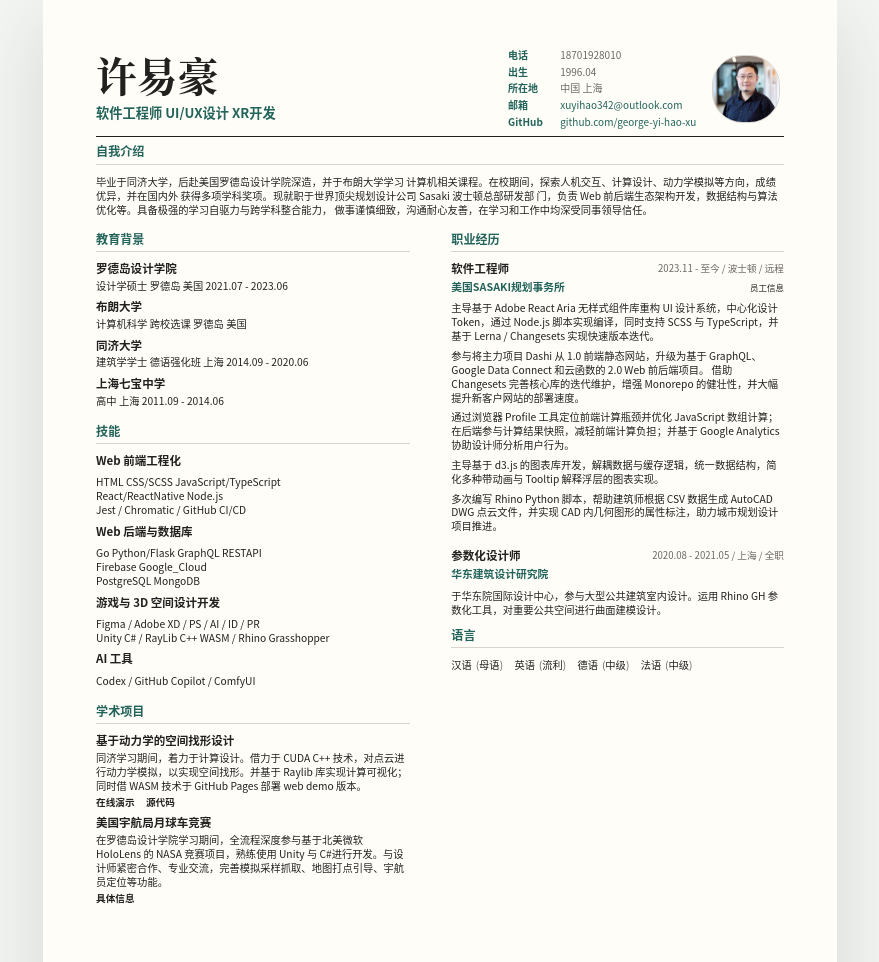
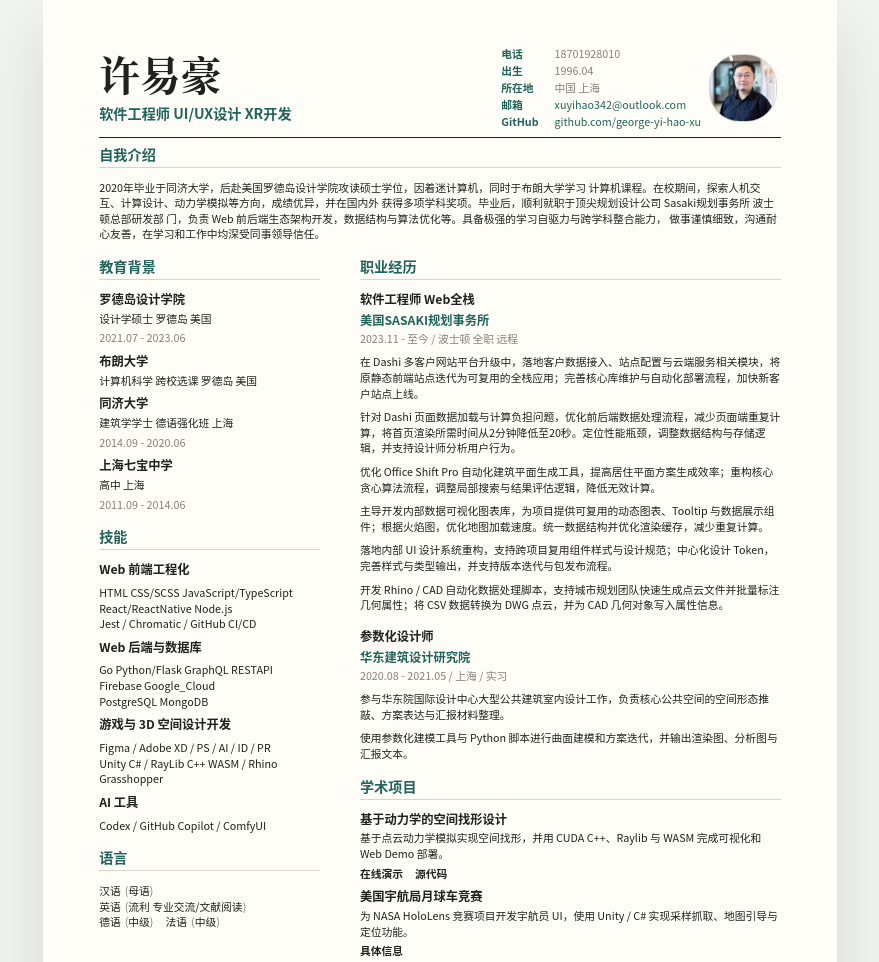
Before and after one commit to george-yi-hao-xu/resume, a website built with Vite: page src/index.html in a window 1280 px wide. Shown: the top 962 px of the page, without its empty margins (200-1079 px from the left). Built offline with nearby package versions, Linux system fonts and the light colour scheme.

Commit message:
Gx/feat/polish (#5)
* summary readme &etc.

* info updates

* chore

```diff
--- a/src/components/BilingualResumeMaker.scss
+++ b/src/components/BilingualResumeMaker.scss
@@ -2,7 +2,7 @@
 
 .bi-document {
   display: grid;
-  gap: var(--bi-document-gap);
+  gap: var(--gap-xl);
 }
 
 .bi-resume {
@@ -12,58 +12,58 @@
   margin: var(--space-none) auto;
   max-width: $print-page-width;
   min-height: $print-page-height;
-  padding: var(--bi-page-padding);
+  padding: var(--gap-xl) var(--gap-page);
   position: relative;
 }
 
 .bi-resume--zh,
 .bi-resume--en {
-  padding: var(--bi-page-padding-expanded);
+  padding: var(--gap-page) calc(var(--gap-page) + var(--gap-sm));
 }
 
 .bi-header {
   align-items: center;
   border-bottom: 0.45mm solid $ink;
   display: grid;
-  gap: var(--bi-header-gap);
+  gap: var(--gap-sm);
   grid-template-columns: minmax(0, 1fr) minmax(52mm, auto) 19mm;
-  padding-bottom: var(--bi-header-padding-bottom);
+  padding-bottom: var(--gap-sm);
 }
 
 .bi-header h1 {
   align-items: baseline;
   display: flex;
   flex-wrap: wrap;
-  gap: var(--bi-header-title-gap);
-  line-height: 1;
+  gap: var(--gap-sm);
+  line-height: var(--line-height-display);
 }
 
 .bi-header h1 span {
-  font-family: "Noto Serif CJK SC", "Source Han Serif SC", "SimSun", "Songti SC", serif;
-  font-size: 10.8mm;
+  font-family: var(--font-family-cjk-serif);
+  font-size: var(--font-size-display);
   font-weight: 700;
 }
 
 .bi-header h1 small {
   color: $muted;
-  font-size: 4.2mm;
+  font-size: var(--font-size-lg);
   font-weight: 600;
 }
 
 .bi-header__identity > p {
-  margin-top: var(--bi-role-margin-top);
+  margin-top: var(--gap-sm);
 }
 
 .bi-role {
   color: $accent-dark;
   display: block;
-  font-size: 3.5mm;
+  font-size: var(--font-size-lg);
   font-weight: 700;
 }
 
 .bi-resume--mixed .bi-role {
   display: flex;
-  gap: var(--bi-header-gap);
+  gap: var(--gap-sm);
 }
 
 .bi-resume--mixed .bi-role__en {
@@ -74,9 +74,9 @@
 .bi-contact-list {
   color: $muted;
   display: grid;
-  font-size: 2.65mm;
-  gap: var(--bi-contact-gap);
-  line-height: 1.25;
+  font-size: var(--font-size-sm);
+  gap: var(--gap-s);
+  line-height: var(--line-height-tight);
   list-style: none;
   margin: var(--space-none);
   padding: var(--space-none);
@@ -84,7 +84,7 @@
 
 .bi-contact-list li {
   display: grid;
-  gap: var(--bi-contact-item-gap);
+  gap: var(--gap-sm);
   grid-template-columns: 12mm minmax(0, 1fr);
 }
 
@@ -104,53 +104,53 @@
 // 主框架分割 main frame
 .bi-grid {
   display: grid;
-  gap: var(--bi-grid-gap);
-  grid-template-columns: minmax(48mm, 1fr) minmax(0, 1fr);
-  padding-top: var(--bi-grid-padding-top);
+  gap: var(--gap-l);
+  grid-template-columns: minmax(42mm, 0.72fr) minmax(0, 1.28fr);
+  padding-top: var(--gap-ml);
 }
 
 .bi-sidebar {
   // border-right: 0.25mm solid $rule;
-  padding-right: var(--bi-sidebar-padding-right);
+  padding-right: var(--gap-ml);
 }
 
 .bi-section + .bi-section,
 .bi-job + .bi-job {
-  margin-top: var(--bi-section-gap);
+  margin-top: var(--gap-ml);
 }
 
 .bi-profile-section {
-  margin-top: var(--bi-profile-margin-top);
+  margin-top: var(--gap-sm);
 }
 
 .bi-languages-section {
-  margin-top: var(--bi-languages-margin-top);
+  margin-top: var(--gap-m);
 }
 
 .bi-main-projects {
-  margin-top: var(--bi-section-gap);
+  margin-top: var(--gap-ml);
 }
 
 .bi-section h2,
 .bi-main > h2 {
   border-bottom: 0.25mm solid $rule;
   color: $china-red;
-  font-size: 3.2mm;
+  font-size: var(--font-size-lg);
   font-weight: 800;
-  line-height: 1.2;
-  margin-bottom: var(--bi-heading-margin-bottom);
-  padding-bottom: var(--bi-heading-padding-bottom);
+  line-height: var(--line-height-tight);
+  margin-bottom: var(--gap-m);
+  padding-bottom: var(--gap-s);
 }
 
 .bi-entry + .bi-entry,
 .bi-entry .bi-plain-list {
-  margin-top: var(--bi-entry-gap);
+  margin-top: var(--gap-sm);
 }
 
 .bi-entry h3,
 .bi-job h3 {
-  font-size: 3.05mm;
-  line-height: 1.2;
+  font-size: var(--font-size-md);
+  line-height: var(--line-height-tight);
 }
 
 // 语言栏
@@ -170,31 +170,42 @@
 .bi-profile,
 .bi-job ul {
   color: $muted;
-  font-size: 2.72mm;
-  line-height: 1.36;
+  font-size: var(--font-size-sm);
+  line-height: var(--line-height-normal);
 
   // 不在详情里面加点
   list-style: none;
 }
 
 .bi-entry p {
-  margin-top: var(--bi-entry-meta-margin-top);
+  margin-top: var(--gap-s);
+}
+
+.bi-entry__time {
+  color: $muted;
+  font-size: var(--font-size-sm);
+  font-weight: 500;
+  // opacity: 0.6;
+
+  span {
+    color: $muted;
+  }
 }
 
 .bi-link-row {
   display: flex;
   flex-wrap: wrap;
-  gap: var(--bi-link-row-gap-y) var(--bi-link-row-gap-x);
+  gap: var(--gap-sm) var(--gap-m);
 }
 
 .bi-link-row a {
-  font-size: 2.55mm;
+  font-size: var(--font-size-sm);
   font-weight: 700;
 }
 
 .bi-link-row .bi-text {
   display: flex;
-  gap: var(--bi-inline-gap);
+  gap: var(--gap-s);
 }
 
 .bi-resume--mixed .bi-link-row .bi-text__en {
@@ -207,7 +218,7 @@
 
 .bi-link-row--quiet a {
   color: $muted;
-  font-size: 2.25mm;
+  font-size: var(--font-size-sm);
   font-weight: 500;
   text-decoration: none;
 }
@@ -226,7 +237,7 @@
 
 .bi-profile {
   display: grid;
-  gap: var(--bi-contact-item-gap);
+  gap: var(--gap-sm);
   grid-template-columns: 1fr;
 }
 
@@ -247,7 +258,7 @@
 .bi-resume--mixed .bi-text,
 .bi-resume--mixed .bi-bullet {
   display: grid;
-  gap: var(--bi-mixed-text-gap);
+  gap: var(--gap-2xs);
 }
 
 .bi-resume--mixed .bi-text__zh,
@@ -258,15 +269,12 @@
 .bi-resume--mixed .bi-text__en,
 .bi-resume--mixed .bi-bullet__en {
   color: $muted;
-  font-size: 2.4mm;
+  font-size: var(--font-size-sm);
   font-weight: 500;
 }
 
 .bi-job__header {
   align-items: start;
-  display: grid;
-  gap: var(--bi-job-header-gap);
-  grid-template-columns: minmax(0, 1fr) minmax(33mm, auto);
 }
 
 .bi-job__company {
@@ -274,50 +282,28 @@
   color: $accent-dark;
   display: flex;
   justify-content: space-between;
-  font-size: 2.85mm;
+  font-size: var(--font-size-md);
   font-weight: 700;
-  gap: var(--bi-job-company-gap);
-  margin-top: var(--bi-entry-meta-margin-top);
-}
-
-.links {
-  margin-top: var(--bi-job-list-gap);
-  display: inline-flex;
-  gap: var(--bi-inline-gap);
-}
-
-.links a {
-  color: $muted;
-  font-size: 2.25mm;
-  font-weight: 500;
-  text-decoration: none;
-}
-
-.links .bi-text {
-  display: flex;
-  gap: var(--bi-inline-gap);
-}
-
-.bi-resume--mixed .links .bi-text__zh,
-.bi-resume--mixed .links .bi-text__en {
-  color: $muted;
+  gap: var(--gap-sm);
+  margin-top: var(--gap-s);
 }
 
 .bi-job__meta {
   color: $muted;
-  font-size: 2.55mm;
-  line-height: 1.3;
-  text-align: right;
+  font-size: var(--font-size-sm);
+  line-height: var(--line-height-normal);
+  margin-top: var(--gap-2xs);
+  text-align: left;
 }
 
 .bi-job ul {
   color: $ink;
-  margin: var(--bi-job-list-gap) var(--space-none) var(--space-none);
+  margin: var(--gap-sm) var(--space-none) var(--space-none);
   padding-left: var(--space-none);
 }
 
 .bi-job li + li {
-  margin-top: var(--bi-job-item-gap);
+  margin-top: var(--gap-sm);
 }
 
 .bi-language {
@@ -325,8 +311,8 @@
 
   &__level{
     display: flex;
-    margin-left: var(--bi-language-level-margin-left);
-    margin-right: var(--bi-language-level-margin-right);
+    margin-left: var(--gap-s);
+    margin-right: var(--gap-m);
   }
 }
 
@@ -334,7 +320,7 @@
   .bi-resume {
     margin: var(--space-none);
     min-height: 0;
-    padding: var(--bi-page-padding-compact);
+    padding: var(--gap-xl);
   }
 
   .bi-header,
--- a/src/components/Entry.scss
+++ b/src/components/Entry.scss
@@ -2,8 +2,8 @@
 
 .entry,
 .skill-group {
-  font-size: 3.26mm;
-  line-height: 1.35;
+  font-size: var(--font-size-md);
+  line-height: var(--line-height-normal);
 }
 
 .entry + .entry,
@@ -19,22 +19,22 @@
 
 .entry a {
   // display: block;
-  font-size: 3.05mm;
-  line-height: 1.3;
+  font-size: var(--font-size-md);
+  line-height: var(--line-height-normal);
   margin-top: var(--gap-s);
   margin-right: var(--gap-sm);
 }
 
 .entry__meta,
 .entry__note {
-  font-size: 3.05mm;
+  font-size: var(--font-size-md);
   opacity: 0.8;
 }
 
 .plain-list {
   color: $muted;
-  font-size: 3.26mm;
-  line-height: 1.45;
+  font-size: var(--font-size-md);
+  line-height: var(--line-height-loose);
   list-style: none;
   padding: var(--space-none);
 }
--- a/src/components/Experience.scss
+++ b/src/components/Experience.scss
@@ -13,7 +13,7 @@
 
 .job__company {
   color: $accent-dark;
-  font-size: 3.47mm;
+  font-size: var(--font-size-lg);
   font-weight: 700;
   margin-top: var(--gap-s);
 }
@@ -21,19 +21,19 @@
 .job__meta {
   color: $muted;
   display: grid;
-  font-size: 3.05mm;
+  font-size: var(--font-size-md);
   gap: var(--gap-2xs);
   justify-items: end;
-  line-height: 1.3;
+  line-height: var(--line-height-normal);
   text-align: right;
 }
 
 .job ul {
   color: #393735;
-  font-size: 3.39mm;
-  line-height: 1.45;
+  font-size: var(--font-size-md);
+  line-height: var(--line-height-loose);
   margin: var(--gap-sm) var(--space-none) var(--space-none);
-  padding-left: var(--list-indent);
+  padding-left: var(--gap-ml);
 }
 
 .job li + li {
@@ -43,9 +43,9 @@
 .link-row {
   display: flex;
   flex-wrap: wrap;
-  font-size: 3.09mm;
+  font-size: var(--font-size-md);
   gap: var(--gap-sm) var(--gap-m);
-  line-height: 1.3;
+  line-height: var(--line-height-normal);
   margin-top: var(--gap-sm);
   margin-left: var(--gap-ml);
 }
--- a/src/components/Header.scss
+++ b/src/components/Header.scss
@@ -6,11 +6,10 @@
 }
 
 .resume__header h1 {
-  font-family:
-    Georgia, "Times New Roman", serif;
-  font-size: 15mm;
+  font-family: var(--font-family-serif);
+  font-size: var(--font-size-display-xl);
   font-weight: 500;
-  line-height: 0.95;
+  line-height: var(--line-height-display);
   text-transform: uppercase;
 }
 
@@ -18,9 +17,9 @@
   color: $muted;
   display: flex;
   flex-wrap: wrap;
-  font-size: 3.3mm;
+  font-size: var(--font-size-md);
   gap: var(--gap-sm) var(--gap-m);
-  line-height: 1.35;
+  line-height: var(--line-height-normal);
   margin-top: var(--gap-m);
 }
 
--- a/src/components/Section.scss
+++ b/src/components/Section.scss
@@ -5,15 +5,15 @@
 }
 
 .section + .section--languages {
-  margin-top: var(--bi-languages-margin-top);
+  margin-top: var(--gap-m);
 }
 
 h2 {
   border-bottom: 0.25mm solid $rule;
   color: $accent-dark;
-  font-size: 3.47mm;
+  font-size: var(--font-size-lg);
   font-weight: 800;
-  line-height: 1.2;
+  line-height: var(--line-height-tight);
   margin-bottom: var(--gap-m);
   padding-bottom: var(--gap-s);
   text-transform: uppercase;
--- a/src/resume-data_bilingual.js
+++ b/src/resume-data_bilingual.js
@@ -73,9 +73,9 @@ export const resume_data_bilingual = {
     //   Trained in architecture and design at Tongji University and RISD, with CS coursework at Brown University; self-driven, detail-oriented, and trusted in cross-disciplinary collaboration.`,
     // },
     {
-      zh: `毕业于同济大学，后赴美国罗德岛设计学院深造，并于布朗大学学习
-计算机相关课程。在校期间，探索人机交互、计算设计、动力学模拟等方向，成绩优异，并在国内外
-获得多项学科奖项。现就职于世界顶尖规划设计公司 Sasaki 波士顿总部研发部
+      zh: `2020年毕业于同济大学，后赴美国罗德岛设计学院攻读硕士学位，因着迷计算机，同时于布朗大学学习
+计算机课程。在校期间，探索人机交互、计算设计、动力学模拟等方向，成绩优异，并在国内外
+获得多项学科奖项。毕业后，顺利就职于顶尖规划设计公司 Sasaki规划事务所 波士顿总部研发部
 门，负责 Web 前后端生态架构开发，数据结构与算法优化等。具备极强的学习自驱力与跨学科整合能力，
 做事谨慎细致，沟通耐心友善，在学习和工作中均深受同事领导信任。`,
       en: `Graduated in Architecture from Tongji University, continued design studies at Rhode Island School of Design,
@@ -92,44 +92,52 @@ export const resume_data_bilingual = {
   ],
   experience: [
     {
-      title: { zh: "软件工程师", en: "Software Engineer" },
+      title: { zh: "软件工程师 Web全栈", en: "Software Engineer" },
       company: "美国SASAKI规划事务所 Sasaki Associates, Inc.",
-      meta: ["2023.11 - 至今", "波士顿 / 远程"],
+      meta: ["2023.11 - 至今", "波士顿 全职 远程"],
       links: [
         { label: { zh: "员工信息", en: "Employee Info" }, href: "https://www.sasaki.com/people/george-xu/" },
       ],
       bullets: [
+
         {
-          zh: "主导基于 Adobe React Aria 无样式组件库重构 UI 设计系统，中心化设计 Token，通过 Node.js 脚本实现编译，同时支持 SCSS 与 TypeScript，并基于 Lerna / Changesets 实现快速版本迭代。",
-          en: "Refactored the UI design system with React Aria, design tokens, SCSS/TS output, and Lerna/Changesets releases.",
+          zh: `在 Dashi 多客户网站平台升级中，落地客户数据接入、站点配置与云端服务相关模块，将原静态前端站点迭代为可复用的全栈应用；完善核心库维护与自动化部署流程，加快新客户站点上线。`,
+          en: `Delivered client data integration, site configuration, and cloud-backed service modules for the Dashi multi-client website platform, evolving the original static frontend into a reusable full-stack application; improved package maintenance and deployment automation to speed up new client-site launches.`,
         },
         {
-          zh: `参与将主力项目 Dashi 从 1.0 前端静态网站，升级为基于 GraphQL、Google Data Connect 和云函数的 2.0 Web 前后端项目。
-            借助 Changesets 完善核心库的迭代维护，增强 Monorepo 的健壮性，并大幅提升新客户网站的部署速度。`,
-          en: "Upgraded Dashi from a static site to a GraphQL/Data Connect app; improved monorepo releases and client-site deployment.",
+          zh: `针对 Dashi 页面数据加载与计算负担问题，优化前后端数据处理流程，减少页面端重复计算，将首页渲染所需时间从2分钟降低至20秒。定位性能瓶颈，调整数据结构与存储逻辑，并支持设计师分析用户行为。`,
+          en: `Improved Dashi's frontend and backend data flow to address page-loading and client-side computation issues; identified performance bottlenecks, adjusted data structures and storage logic, and supported user behavior analysis.`,
         },
         {
-          zh: "通过浏览器 Profile 工具定位前端计算瓶颈并优化 JavaScript 数组计算；在后端参与计算结果快照，减轻前端计算负担；并基于 Google Analytics 协助设计师分析用户行为。",
-          en: "Profiled frontend bottlenecks, optimized JS array logic, moved heavy results to backend snapshots, and supported GA analysis.",
+          zh: `优化 Office Shift Pro 自动化建筑平面生成工具，提高居住平面方案生成效率；重构核心贪心算法流程，调整局部搜索与结果评估逻辑，降低无效计算。`,
+          en: `Improved Office Shift Pro, an automated floor-plan generation tool, to generate office layout options more efficiently. Refactored the core greedy-algorithm workflow, local search logic, and result-evaluation steps to reduce unnecessary computation.`,
         },
         {
-          zh: "主导基于 d3.js 的图表库开发，解耦数据与缓存逻辑，统一数据结构，简化多种带动画与 Tooltip 解释浮层的图表实现。",
-          en: "Built a d3.js chart library with cleaner data/cache logic, shared data models, animations, and tooltips.",
+          zh: `主导开发内部数据可视化图表库，为项目提供可复用的动态图表、Tooltip 与数据展示组件；根据火焰图，优化地图加载速度。统一数据结构并优化渲染缓存，减少重复计算。`,
+          en: `Led development of an internal data-visualization chart library with reusable animated charts, tooltips, and data-display components; standardized data models and optimized rendering cache behavior to reduce repeated computation.`,
         },
         {
-          zh: "多次编写 Rhino Python 脚本，帮助建筑师根据 CSV 数据生成 AutoCAD DWG 点云文件，并实现 CAD 内几何图形的属性标注，助力城市规划设计项目推进。",
-          en: "Wrote Rhino Python scripts for CSV-to-DWG point clouds, CAD annotations, and planning workflows."
+          zh: `落地内部 UI 设计系统重构，支持跨项目复用组件样式与设计规范；中心化设计 Token，完善样式与类型输出，并支持版本迭代与包发布流程。`,
+          en: `Delivered an internal UI design-system refactor to support reusable component styling and design standards across projects; centralized design tokens, improved style and type outputs, and supported versioning and package-release workflows.`,
+        },
+        {
+          zh: "开发 Rhino / CAD 自动化数据处理脚本，支持城市规划团队快速生成点云文件并批量标注几何属性；将 CSV 数据转换为 DWG 点云，并为 CAD 几何对象写入属性信息。",
+          en: "Developed Rhino/CAD automation scripts to help urban planning teams generate point-cloud files and batch-annotate geometry attributes; converted CSV data into DWG point clouds and wrote metadata onto CAD geometry."
         }
       ],
     },
     {
       title: { zh: "参数化设计师", en: "Computational Designer" },
       company: "华东建筑设计研究院 ECADI",
-      meta: ["2020.08 - 2021.05", "上海", "全职"],
+      meta: ["2020.08 - 2021.05", "上海", "实习"],
       bullets: [
         {
-          zh: "于华东院国际设计中心，参与大型公共建筑室内设计。运用 Rhino GH 参数化工具，对重要公共空间进行曲面建模设计。",
-          en: "Modeled airport interior spaces with Rhino Grasshopper and produced layouts in InDesign.",
+          zh: `参与华东院国际设计中心大型公共建筑室内设计工作，负责核心公共空间的空间形态推敲、方案表达与汇报材料整理。`,
+          en: "Contributed to large-scale public-building interior design at ECADI's International Design Center, supporting spatial design studies, design communication, and presentation materials for key public spaces.",
+        },
+        {
+          zh: `使用参数化建模工具与 Python 脚本进行曲面建模和方案迭代，并输出渲染图、分析图与汇报文本。`,
+          en: "Used parametric modeling tools and Python scripts for surface modeling and design iteration, producing renderings, diagrams, and presentation materials.",
         },
       ],
     },
@@ -137,7 +145,8 @@ export const resume_data_bilingual = {
   education: [
     {
       title: { zh: "罗德岛设计学院", en: "Rhode Island School of Design" },
-      meta: { zh: "设计学硕士 罗德岛 美国 2021.07 - 2023.06 ", en: "Master of Design 2021.07 - 2023.06" },
+      meta: { zh: "设计学硕士 罗德岛 美国", en: "Master of Design" },
+      time: { zh: "2021.07 - 2023.06", en: "2021.07 - 2023.06" },
     },
     {
       title: { zh: "布朗大学", en: "Brown University" },
@@ -149,16 +158,18 @@ export const resume_data_bilingual = {
     {
       title: { zh: "同济大学", en: "Tongji University" },
       meta: {
-        zh: "建筑学学士 德语强化班 上海 2014.09 - 2020.06",
-        en: "B.Arch, Deutschintensivkurs 2014.09 - 2020.06",
+        zh: "建筑学学士 德语强化班 上海",
+        en: "B.Arch, Deutschintensivkurs",
       },
+      time: { zh: "2014.09 - 2020.06", en: "2014.09 - 2020.06" },
     },
     {
       title: { zh: "上海七宝中学", en: "Qibao High School" },
       meta: {
-        zh: "高中 上海 2011.09 - 2014.06",
-        en: "High School 2011.09 - 2014.06",
+        zh: "高中 上海",
+        en: "High School",
       },
+      time: { zh: "2011.09 - 2014.06", en: "2011.09 - 2014.06" },
     },
   ],
   skillGroups: [
@@ -197,9 +208,8 @@ export const resume_data_bilingual = {
         en: "Physics-Based Form-Finding"
       },
       meta: {
-        zh: `同济学习期间，着力于计算设计。借力于 CUDA C++ 技术，对点云进行动力学模拟，以实现空间找形。并基于 Raylib 库实现计算可视化；
-        同时借 WASM 技术于 GitHub Pages 部署 web demo 版本。`,
-        en: "Used CUDA C++ and Raylib for point-cloud physics simulation and visualization; deployed a WASM web demo on GitHub Pages." },
+        zh: `基于点云动力学模拟实现空间找形，并用 CUDA C++、Raylib 与 WASM 完成可视化和 Web Demo 部署。`,
+        en: "Built a point-cloud form-finding simulation with CUDA C++, Raylib, and a WASM web demo." },
       links: [
         {
           label: { zh: "在线演示", en: "Live Demo" },
@@ -214,8 +224,8 @@ export const resume_data_bilingual = {
     {
       title: { zh: "美国宇航局月球车竞赛", en: "NASA Rover Challenge" },
       meta: {
-        zh: `在罗德岛设计学院学习期间，全流程深度参与基于北美微软 HoloLens 的 NASA 竞赛项目，熟练使用 Unity 与 C#进行开发。与设计师紧密合作、专业交流，完善模拟采样抓取、地图打点引导、宇航员定位等功能。`,
-        en: "Built HoloLens features in Unity/C#, including sample collection, waypoint guidance, and astronaut positioning.",
+        zh: `为 NASA HoloLens 竞赛项目开发宇航员 UI，使用 Unity / C# 实现采样抓取、地图引导与定位功能。`,
+        en: "Built astronaut UI features for a NASA HoloLens project in Unity/C#, including sampling, map guidance, and positioning.",
       },
       links: [
         { label: { zh: "具体信息", en: "Detailed Timeline"}, href: "https://www.meijaydesign.com/work/nasa-suits-challenge" },
@@ -243,7 +253,7 @@ export const resume_data_bilingual = {
     },
     {
       name: { zh: "英语", en: "English" },
-      level: { zh: "流利", en: "Professional" },
+      level: { zh: "流利 专业交流/文献阅读", en: "Professional" },
     },
     {
       name: { zh: "德语", en: "Deutsch" },
--- a/src/styles/_tokens.scss
+++ b/src/styles/_tokens.scss
@@ -1,5 +1,5 @@
 $ink: #22211f;
-$muted: #6b6761;
+$muted: #858078;
 $rule: #d9d4cb;
 $paper: #fffdf8;
 $page: #f3f5f2;
@@ -17,6 +17,24 @@ $print-page-margin: 8mm;
 
 :root {
   --space-none: 0;
+
+  // main font family
+  --font-family-sans: "Noto Sans CJK SC", "Source Han Sans SC", "PingFang SC", "Microsoft YaHei", Inter, "Segoe UI", Roboto, Helvetica, Arial, sans-serif;
+  --font-family-serif: Georgia, "Times New Roman", serif;
+
+  --font-family-cjk-serif: "Noto Serif CJK SC", "Source Han Serif SC", "SimSun", "Songti SC", serif;
+
+  --font-size-sm: 2.85mm;
+  --font-size-md: 3.25mm;
+  --font-size-lg: 3.75mm;
+  --font-size-display: 10.8mm;
+  --font-size-display-xl: 15mm;
+
+  --line-height-display: 1;
+  --line-height-tight: 1.2;
+  --line-height-normal: 1.45;
+  --line-height-loose: 2;
+
   --gap-2xs: 0.53mm;
   --gap-s: 1.06mm;
   --gap-sm: 2.12mm;
@@ -25,37 +43,7 @@ $print-page-margin: 8mm;
   --gap-l: 6.35mm;
   --gap-xl: 8.47mm;
   --gap-page: 12.7mm;
-  --list-indent: 4.45mm;
-  --bi-document-gap: 8.47mm;
-  --bi-page-padding: 11mm 12mm;
-  --bi-page-padding-expanded: 13mm 14mm;
-  --bi-page-padding-compact: 8mm;
-  --bi-header-gap: 2mm;
-  --bi-header-title-gap: 2.5mm;
-  --bi-header-padding-bottom: 2mm;
-  --bi-role-margin-top: 1.8mm;
-  --bi-contact-gap: 1.1mm;
-  --bi-contact-item-gap: 1.8mm;
-  --bi-grid-gap: 6mm;
-  --bi-grid-padding-top: 4mm;
-  --bi-sidebar-padding-right: 5mm;
-  --bi-section-gap: 4.2mm;
-  --bi-profile-margin-top: 2mm;
-  --bi-languages-margin-top: 3mm;
-  --bi-heading-margin-bottom: 2.6mm;
-  --bi-heading-padding-bottom: 1.3mm;
-  --bi-entry-gap: 2mm;
-  --bi-entry-meta-margin-top: 0.8mm;
-  --bi-link-row-gap-y: 1.5mm;
-  --bi-link-row-gap-x: 3mm;
-  --bi-inline-gap: 1mm;
-  --bi-mixed-text-gap: 0.45mm;
-  --bi-job-header-gap: 3mm;
-  --bi-job-company-gap: 2mm;
-  --bi-job-list-gap: 2mm;
-  --bi-job-item-gap: 1.5mm;
-  --bi-language-level-margin-left: 1mm;
-  --bi-language-level-margin-right: 3mm;
+
 }
 
 @media print {
@@ -69,6 +57,5 @@ $print-page-margin: 8mm;
     --gap-l: 3.18mm;
     --gap-xl: 4.23mm;
     --gap-page: 6.35mm;
-    --list-indent: 4.45mm;
   }
 }
--- a/src/styles/base.scss
+++ b/src/styles/base.scss
@@ -7,10 +7,8 @@
 html {
   background: $page;
   color: $ink;
-  font-family:
-    "Noto Sans CJK SC", "Source Han Sans SC", "Microsoft YaHei", "PingFang SC", Inter, "Segoe UI", Roboto,
-    Helvetica, Arial, sans-serif;
-  font-size: 4.23mm;
+  font-family: var(--font-family-sans);
+  font-size: var(--font-size-lg);
 }
 
 body {
@@ -38,9 +36,9 @@ h3 {
 }
 
 h3 {
-  font-size: 3.81mm;
+  font-size: var(--font-size-lg);
   font-weight: 750;
-  line-height: 1.2;
+  line-height: var(--line-height-tight);
 }
 
 // only in cn version, it has a selfie
```
Also changed, not shown: src/components/BilingualResumeMaker.js (+19 -26 lines), README.md (added).
